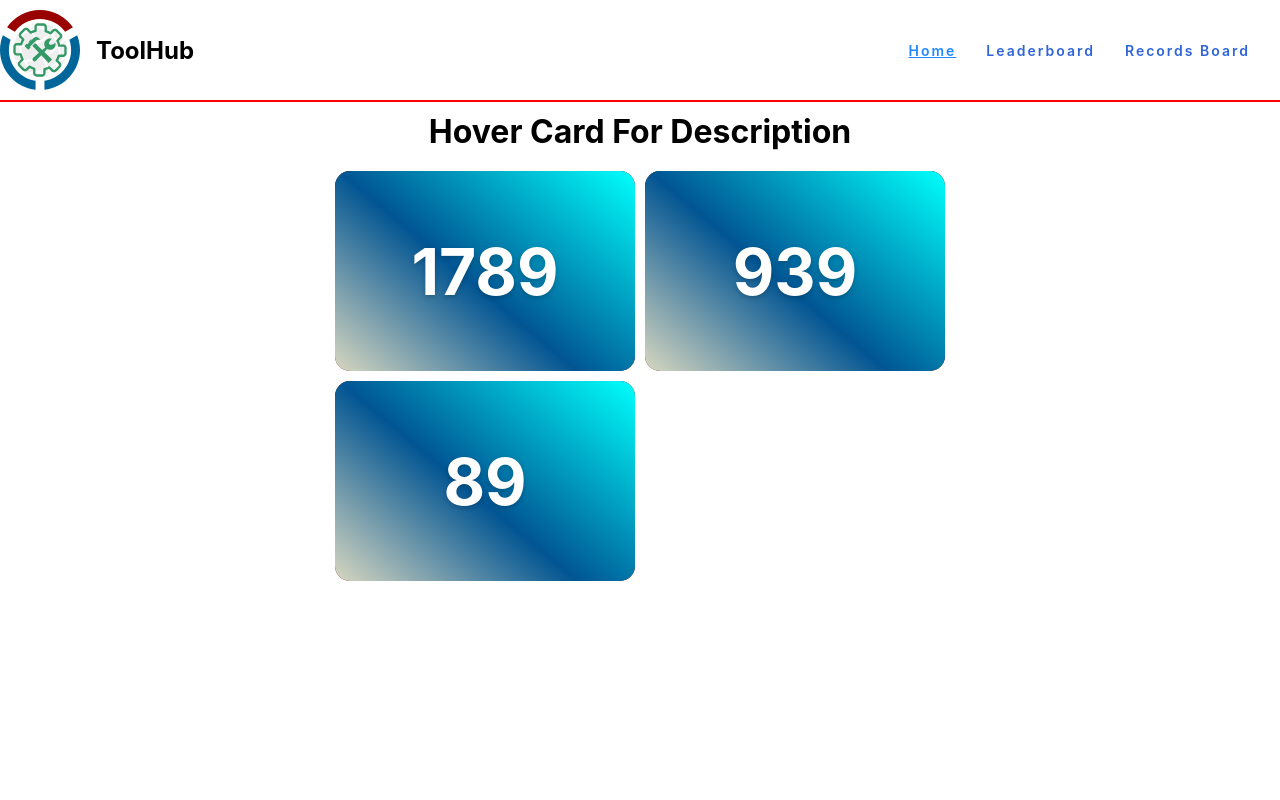
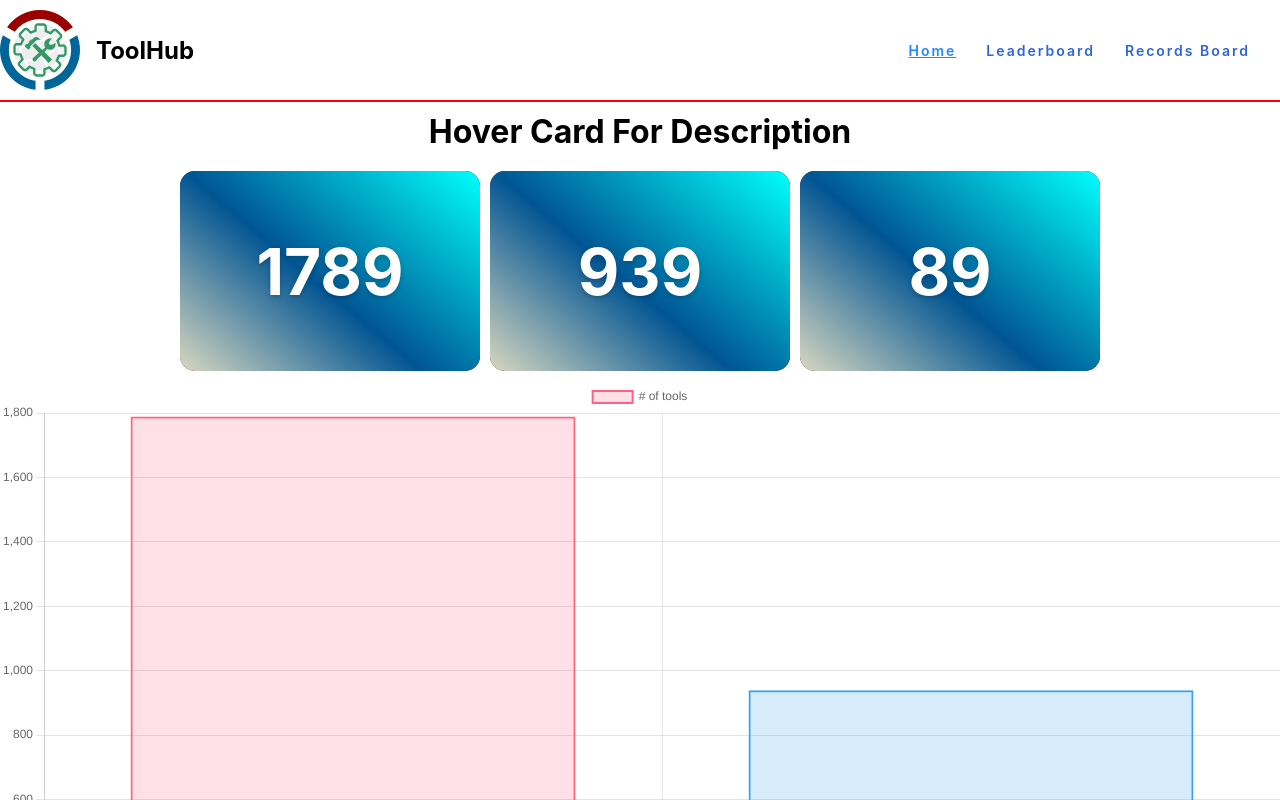
Before and after one commit to Fourteen98/toolhub-frontend, a React (Create React App) app: page / in a window 1280 px wide. Shown: the top 800 px of the page. Built offline with nearby package versions, Linux system fonts and the light colour scheme.

Commit message:
add bar chart metrics to home page

```diff
--- a/src/App.css
+++ b/src/App.css
@@ -58,6 +58,13 @@
   text-decoration: none;
 }
 
+.home {
+  display: flex;
+  width: 100%;
+  height: 100vh;
+  flex-direction: column;
+}
+
 .main--container {
   display: flex;
   flex-direction: column;
@@ -70,7 +77,7 @@
 }
 
 .card--container {
-  max-width: 50%;
+  max-width: 100%;
   display: grid;
   grid-template-columns: repeat(auto-fit, minmax(300px, 1fr));
   grid-gap: 10px;
@@ -83,8 +90,6 @@
   margin: 0 auto;
   background: #6b0000;
   border-radius: 15px;
-
-  /* box-shadow: 0 15px 60px rgba(0, 0, 0, 0.5); */
 }
 
 .face {
@@ -162,3 +167,8 @@
     );
   border-radius: 15px;
 }
+
+.pie--chart {
+  width: 100%;
+  height: 100%;
+}
--- a/src/App.js
+++ b/src/App.js
@@ -1,17 +1,37 @@
 import './App.css';
 import { BrowserRouter as Router, Routes, Route } from 'react-router-dom';
+import { useState } from 'react';
 import Home from './pages/Home';
 import Leaderboard from './pages/Leaderboard';
 import RecordsBoard from './pages/RecordsBoard';
 import Navbar from './pages/components/Navbar';
+import ToolsData from './pages/Data';
 
 function App() {
+  const [toolsData] = useState({
+    labels: ToolsData.map((data) => data.title),
+    datasets:
+  [{
+    label: '# of tools',
+    data: ToolsData.map((data) => data.total),
+    backgroundColor: [
+      'rgba(255, 99, 132, 0.2)',
+      'rgba(54, 162, 235, 0.2)',
+    ],
+    borderColor: [
+      'rgba(255, 99, 132, 1)',
+      'rgba(54, 162, 235, 1)',
+    ],
+    borderWidth: 2,
+  }],
+  });
+  console.log(toolsData);
   return (
     <Router>
       <div className="App">
         <Navbar />
         <Routes>
-          <Route path="/" element={<Home />} />
+          <Route path="/" element={<Home chartsData={toolsData} />} />
           <Route path="leaderboard" element={<Leaderboard />} />
           <Route path="recordsboard" element={<RecordsBoard />} />
         </Routes>
--- /dev/null
+++ b/src/pages/Data.js
@@ -0,0 +1,12 @@
+const ToolsData = [
+  {
+    title: 'Total Number of Tools',
+    total: 1789,
+  },
+  {
+    title: 'Total Number of Tools with Missing Information',
+    total: 939,
+  },
+];
+
+export default ToolsData;
--- a/src/pages/Home.js
+++ b/src/pages/Home.js
@@ -1,7 +1,8 @@
 import React from 'react';
-// import Metrics from './components/Metrics';
+import PieChart from './components/PieChart';
 
-const Home = () => (
+const Home = ({ chartsData }) => (
+  <div className="home">
     <div className="main--container">
       <h1>Hover Card For Description</h1>
       <div className="card--container">
@@ -45,7 +46,10 @@ const Home = () => (
         </div>
       </div>
     </div>
-
+    <div className="pie--chart">
+      <PieChart chartsData={chartsData} />
+    </div>
+  </div>
 );
 
 export default Home;
--- /dev/null
+++ b/src/pages/components/PieChart.js
@@ -0,0 +1,11 @@
+import React from 'react';
+import { Bar } from 'react-chartjs-2';
+import Chart from 'chart.js/auto'; // eslint-disable-line
+
+const PieChart = ({ chartsData }) => (
+  <>
+    <Bar data={chartsData} />
+  </>
+);
+
+export default PieChart;
```
Also changed, not shown: .eslintrc.json. Lines whose indentation alone changed are shown as unchanged.
